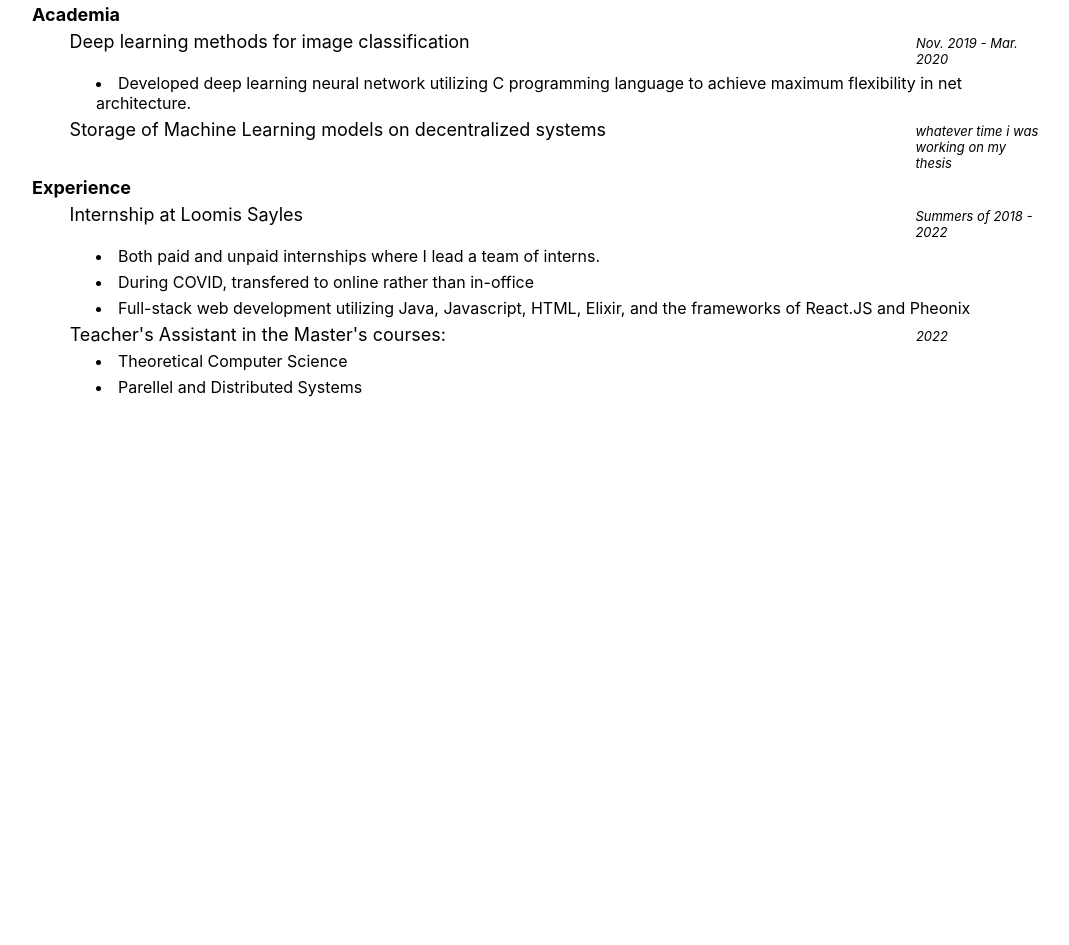
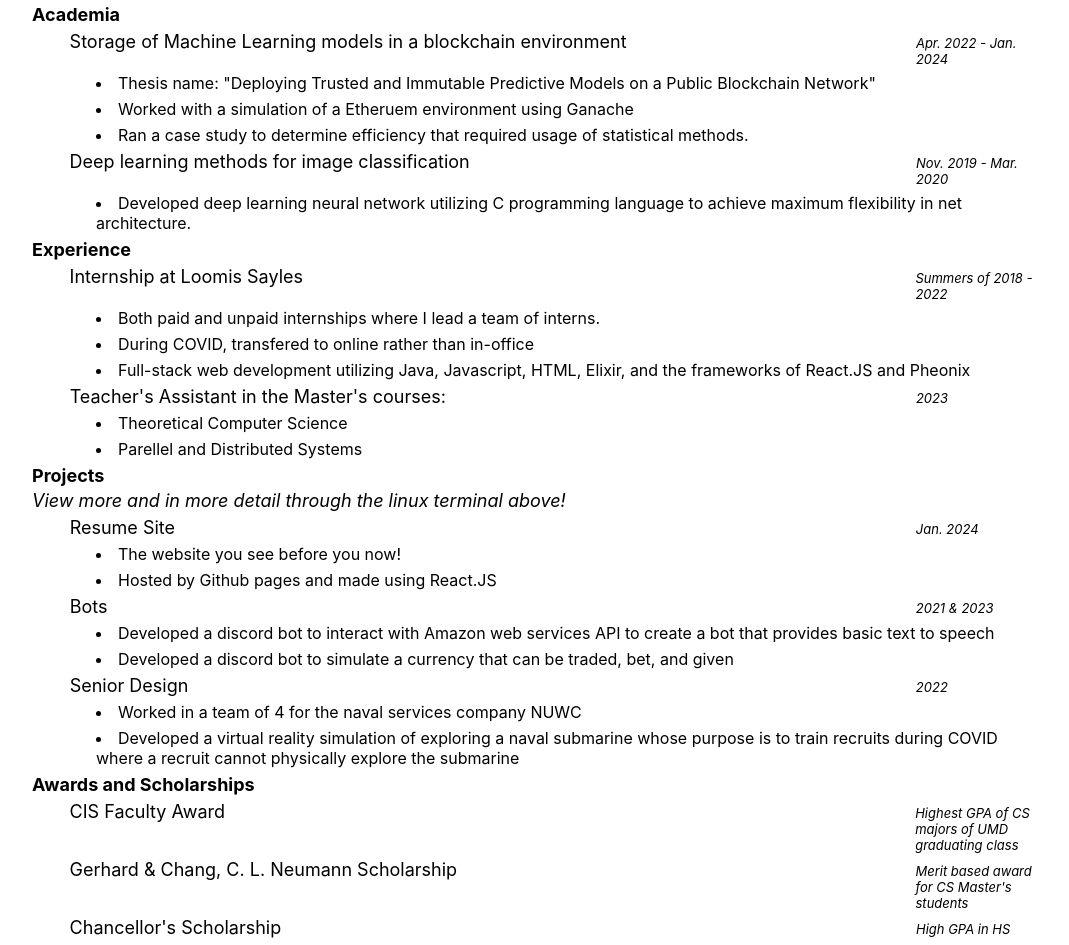
Before and after one commit to bcm101/resume, a React (Create React App) app: page / in a window 1280 px wide. Shown: the part 840-1785 px from the top of the page, without its empty margins (105-1174 px from the left). Before the commit the page ends 1320 px from the top, so only its background shows below. Built offline with nearby package versions, Linux system fonts and the light colour scheme.

Commit message:
details to the resume section

```diff
--- a/src/resume/resume_comp/index.js
+++ b/src/resume/resume_comp/index.js
@@ -44,6 +44,7 @@ export default class Resume_Comp extends Component{
                         </div>)
                     })}
                 </tbody></table>}
+                <div className='end-page-buffer'></div>
             </div>
             )
 
--- a/src/resume/resume_comp/resume.css
+++ b/src/resume/resume_comp/resume.css
@@ -1,11 +1,14 @@
 
 .resume {
     /* background-color: blue; */
-    height: 100vh;
     width: 80vw;
     margin-left: 10vw;
     margin-right: 10vw;
     font-size: large;
+}
+
+.resume .end-page-buffer {
+    height: 10vh;
 }
 
 .resume .title-point {
--- a/src/resume/resume_comp/resume_text.js
+++ b/src/resume/resume_comp/resume_text.js
@@ -1,8 +1,8 @@
 let Resume_text = [
     {title: "Education", sub_title: "UMD, Dartmouth, MA", bullets: [
+        {bullet: "MS in Computer Science", details: ""},
         {bullet: "BS in Computer Science", details: ""},
-        {bullet: "Minor in Mathematics", details: ""},
-        {bullet: "MS in Computer Science", details: ""}
+        {bullet: "Minor in Mathematics", details: ""}
     ]},
     {title: "Skills", bullets: [
         {bullet: "Languages:", details: "", sub_bullet: [
@@ -16,10 +16,14 @@ let Resume_text = [
         ]}
     ]},
     {title: "Academia", bullets: [
+        {bullet: "Storage of Machine Learning models in a blockchain environment", details: "Apr. 2022 - Jan. 2024", sub_bullet: [
+            'Thesis name: "Deploying Trusted and Immutable Predictive Models on a Public Blockchain Network"',
+            "Worked with a simulation of a Etheruem environment using Ganache",
+            "Ran a case study to determine efficiency that required usage of statistical methods."
+        ]},
         {bullet: "Deep learning methods for image classification", details: "Nov. 2019 - Mar. 2020", sub_bullet: [
             "Developed deep learning neural network utilizing C programming language to achieve maximum flexibility in net architecture."
-        ]},
-        {bullet: "Storage of Machine Learning models on decentralized systems", details: "whatever time i was working on my thesis"}
+        ]}
     ]},
     {title: "Experience", bullets: [
         {bullet: "Internship at Loomis Sayles", details: "Summers of 2018 - 2022", sub_bullet: [
@@ -27,11 +31,31 @@ let Resume_text = [
             "During COVID, transfered to online rather than in-office",
             "Full-stack web development utilizing Java, Javascript, HTML, Elixir, and the frameworks of React.JS and Pheonix"
         ]},
-        {bullet: "Teacher's Assistant in the Master's courses: ", details: "2022", sub_bullet: [
+        {bullet: "Teacher's Assistant in the Master's courses: ", details: "2023", sub_bullet: [
             "Theoretical Computer Science",
             "Parellel and Distributed Systems"
         ]}
     ]},
+    {title: "Projects", sub_title: "View more and in more detail through the linux terminal above!", bullets: [
+        {bullet: "Resume Site", details: "Jan. 2024", sub_bullet: [
+            'The website you see before you now!',
+            "Hosted by Github pages and made using React.JS"
+        ]},
+        {bullet: "Bots", details: "2021 & 2023", sub_bullet: [
+            "Developed a discord bot to interact with Amazon web services API to create a bot that provides basic text to speech",
+            "Developed a discord bot to simulate a currency that can be traded, bet, and given"
+        ]},
+        {bullet: "Senior Design", details: "2022", sub_bullet: [
+            "Worked in a team of 4 for the naval services company NUWC",
+            "Developed a virtual reality simulation of exploring a naval submarine whose purpose is to train recruits during COVID where a recruit cannot physically explore the submarine"
+        ]}
+    ]},
+    {title: "Awards and Scholarships", bullets: [
+        {bullet: "CIS Faculty Award", details: "Highest GPA of CS majors of UMD graduating class"},
+        {bullet: "Gerhard & Chang, C. L. Neumann Scholarship", details: "Merit based award for CS Master's students"},
+        {bullet: "Chancellor's Scholarship", details: "High GPA in HS"},
+        {bullet: "John and Abigail Adam's Scholarship", details: "High test scores on MCAS"}
+    ]},
 ]
 
 export default Resume_text
--- a/src/resume/terminal/terminal.css
+++ b/src/resume/terminal/terminal.css
@@ -3,6 +3,8 @@
     height: 60vh;
     margin-left: 5vw;
     margin-right: 5vw;
+    border-radius: 10px;
+    overflow: hidden;
 }
 
 .terminal .terminal-top{
```
